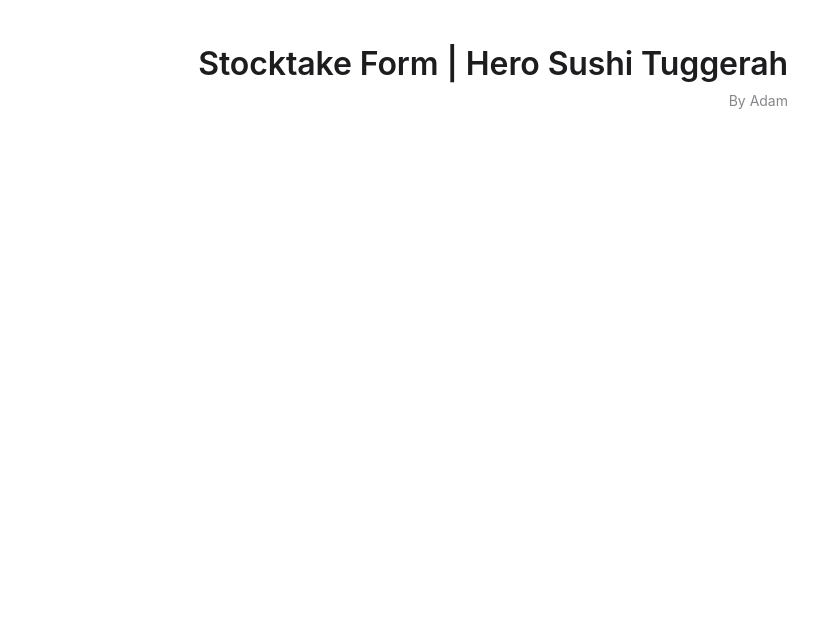
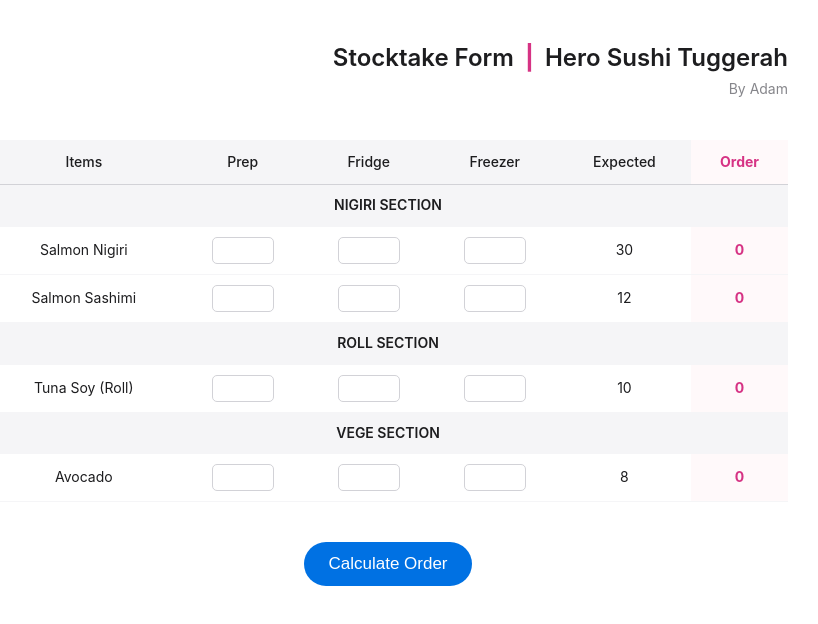
Before and after one commit to CrankyAdamn/hero-sushi-stock-form, a plain HTML site: page index.html in a window 1280 px wide. Shown: the whole page, without its empty margins (252-1070 px from the left). Drawn offline with Linux system fonts and the light colour scheme.

Commit message:
Add files via upload

```diff
--- a/index.html
+++ b/index.html
@@ -5,69 +5,70 @@
     <meta name="viewport" content="width=device-width, initial-scale=1.0">
     <title>Stocktake Form | Hero Sushi Tuggerah</title>
     <style>
-        /* Apple-style Font & Reset */
-        body {
-            font-family: -apple-system, BlinkMacSystemFont, "Segoe UI", Roboto, Helvetica, Arial, sans-serif;
-            background-color: #ffffff;
-            color: #1d1d1f;
-            margin: 0;
-            padding: 40px 20px;
-            line-height: 1.47059;
-        }
+        body { font-family: -apple-system, BlinkMacSystemFont, "Segoe UI", Roboto, Helvetica, Arial, sans-serif; background-color: #ffffff; color: #1d1d1f; margin: 0; padding: 40px 20px; line-height: 1.47; }
 
-        /* Header Container - Right Aligned */
-        .header-container {
-            text-align: right;
-            margin-bottom: 60px;
-            max-width: 800px;
-            margin-left: auto;
-            margin-right: auto;
-        }
+        .header-container { text-align: right; margin-bottom: 40px; max-width: 800px; margin-left: auto; margin-right: auto; }
 
-        .main-title {
-            color: #1d1d1f;
-            font-size: 32px;
-            font-weight: 600;
-            letter-spacing: -0.003em;
-            margin: 0;
-        }
+        /* ปรับขนาดฟอนต์ให้เล็กลง และสีแดงสำหรับ | */
+        .main-title { color: #1d1d1f; font-size: 24px; font-weight: 600; margin: 0; }
+        .separator { color: #d63384; font-weight: bold; margin: 0 5px; }
+        .sub-title { color: #86868b; font-size: 14px; margin: 4px 0 0 0; }
 
-        .sub-title {
-            color: #86868b; /* Apple's secondary text color */
-            font-size: 14px;
-            margin: 4px 0 0 0;
-            font-weight: 400;
-        }
-
-        /* Rest of the table styles remain clean */
         table { width: 100%; max-width: 800px; margin: 0 auto 40px auto; border-collapse: collapse; }
-        th { background-color: #f5f5f7; padding: 12px; border-bottom: 1px solid #d2d2d7; text-align: center; font-weight: 500; }
-        td { padding: 12px; border-bottom: 1px solid #f5f5f7; text-align: center; }
-        .order-col { background-color: #fff9fa; font-weight: bold; }
-
-        button {
-            display: block;
-            margin: 0 auto;
-            padding: 12px 24px;
-            background-color: #0071e3; /* Apple Blue */
-            color: white;
-            border: none;
-            border-radius: 980px; /* Pill shape */
-            font-size: 17px;
-            cursor: pointer;
-            transition: background 0.3s;
-        }
-        button:hover { background-color: #0077ed; }
+        th { background-color: #f5f5f7; padding: 12px; border-bottom: 1px solid #d2d2d7; text-align: center; font-weight: 500; font-size: 14px; }
+        td { padding: 10px; border-bottom: 1px solid #f5f5f7; text-align: center; font-size: 14px; }
+        .section-header { background-color: #f5f5f7; font-weight: 600; text-align: left; padding: 15px; }
+        .order-col { background-color: #fff9fa; font-weight: bold; color: #d63384; }
+        input { width: 50px; text-align: center; border: 1px solid #d2d2d7; border-radius: 5px; padding: 5px; }
+        button { display: block; margin: 0 auto; padding: 12px 24px; background-color: #0071e3; color: white; border: none; border-radius: 980px; font-size: 17px; cursor: pointer; }
     </style>
 </head>
 <body>
 
 <div class="header-container">
-    <h1 class="main-title">Stocktake Form | Hero Sushi Tuggerah</h1>
+    <h1 class="main-title">Stocktake Form <span class="separator">|</span> Hero Sushi Tuggerah</h1>
     <p class="sub-title">By Adam</p>
 </div>
 
-<!-- ... ส่วนของตารางคงเดิม ... -->
+<form id="stockForm">
+    <table>
+        <thead>
+            <tr>
+                <th>Items</th>
+                <th>Prep</th>
+                <th>Fridge</th>
+                <th>Freezer</th>
+                <th>Expected</th>
+                <th class="order-col">Order</th>
+            </tr>
+        </thead>
+        <tbody>
+            <tr class="section-header"><td colspan="6">NIGIRI SECTION</td></tr>
+            <tr><td>Salmon Nigiri</td><td><input type="number" class="calc" data-expected="30"></td><td><input type="number" class="calc"></td><td><input type="number" class="calc"></td><td>30</td><td class="order-col"><span class="result">0</span></td></tr>
+            <tr><td>Salmon Sashimi</td><td><input type="number" class="calc" data-expected="12"></td><td><input type="number" class="calc"></td><td><input type="number" class="calc"></td><td>12</td><td class="order-col"><span class="result">0</span></td></tr>
+
+            <tr class="section-header"><td colspan="6">ROLL SECTION</td></tr>
+            <tr><td>Tuna Soy (Roll)</td><td><input type="number" class="calc" data-expected="10"></td><td><input type="number" class="calc"></td><td><input type="number" class="calc"></td><td>10</td><td class="order-col"><span class="result">0</span></td></tr>
+
+            <tr class="section-header"><td colspan="6">VEGE SECTION</td></tr>
+            <tr><td>Avocado</td><td><input type="number" class="calc" data-expected="8"></td><td><input type="number" class="calc"></td><td><input type="number" class="calc"></td><td>8</td><td class="order-col"><span class="result">0</span></td></tr>
+        </tbody>
+    </table>
+    <button type="button" onclick="calculateOrder()">Calculate Order</button>
+</form>
+
+<script>
+    function calculateOrder() {
+        const rows = document.querySelectorAll('tbody tr:not(.section-header)');
+        rows.forEach(row => {
+            const inputs = row.querySelectorAll('.calc');
+            const expected = parseInt(row.querySelector('td:nth-child(5)').innerText) || 0;
+            const stock = Array.from(inputs).reduce((sum, input) => sum + (parseInt(input.value) || 0), 0);
+            const order = Math.max(0, expected - stock);
+            row.querySelector('.result').innerText = order;
+        });
+    }
+</script>
 
 </body>
 </html>
```
